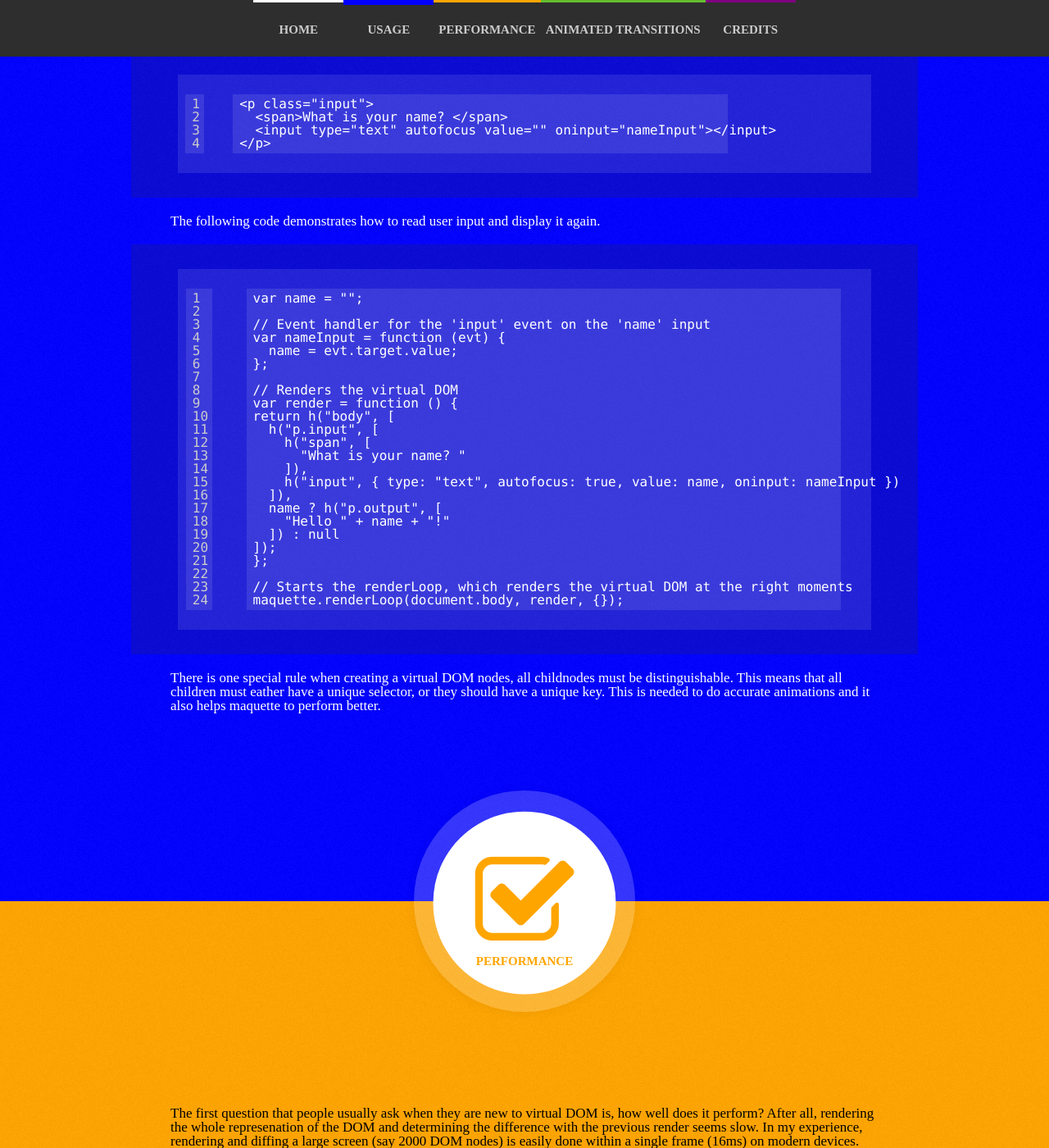
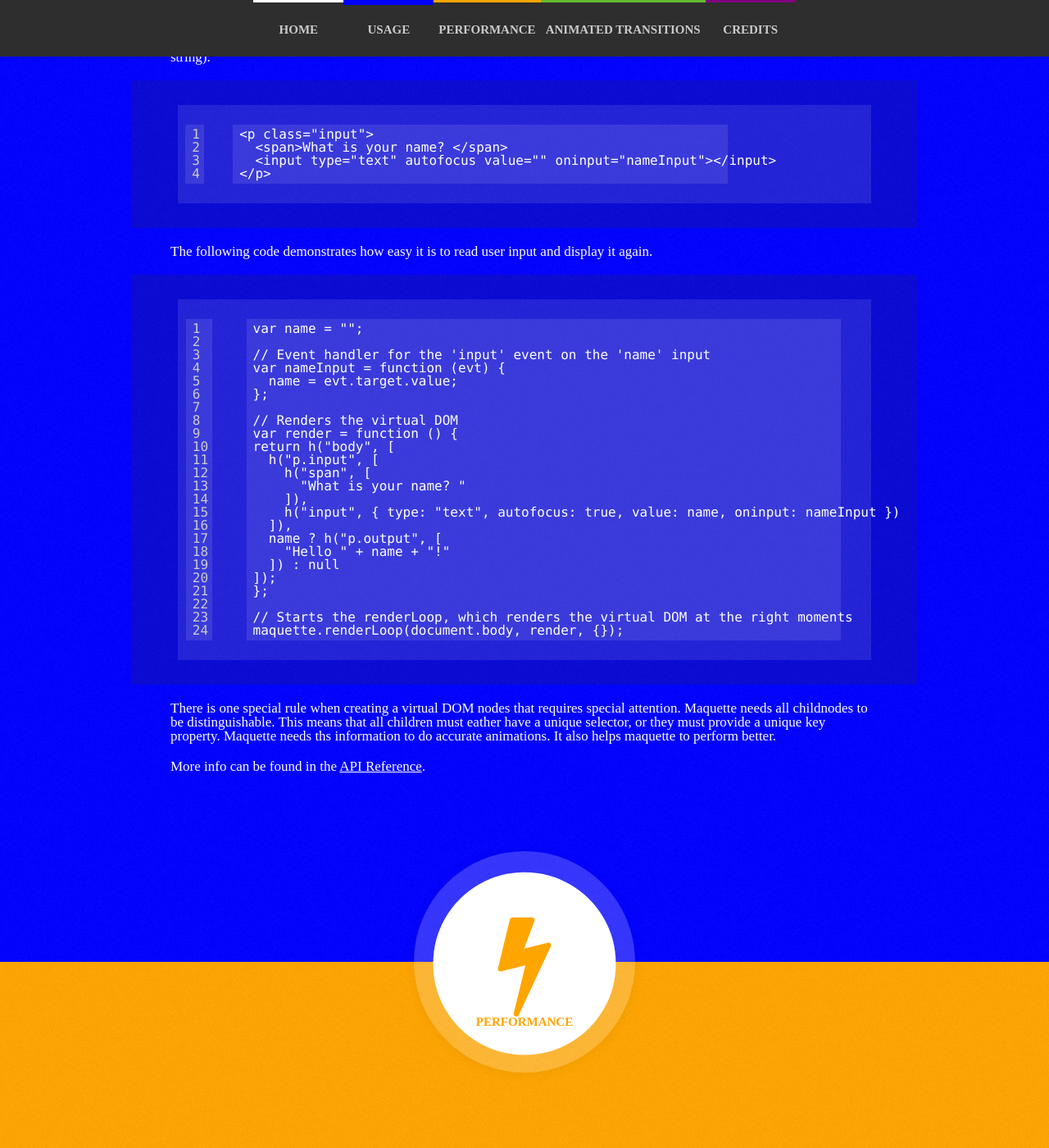
Before and after one commit to AFASSoftware/maquette, a Jekyll site: the page built from index.html, in a window 1280 px wide and 1400 px high, scrolled down 1230 px. Shown: the whole window at 82% size. Built offline with Jekyll 4.4.1, drawn with Linux system fonts in a browser that asks for light colours; nearby versions of some CDN libraries; some of the changed text lies outside the part shown.

Commit message:
more info

```diff
--- a/_includes/usage.md
+++ b/_includes/usage.md
@@ -20,7 +20,7 @@ This code renders the same DOM in the browser as the static HTML snippet below (
 {% endhighlight %}
 
 
-The following code demonstrates how to read user input and display it again.
+The following code demonstrates how easy it is to read user input and display it again.
 
 
 {% highlight text linenos=table %}
@@ -50,6 +50,8 @@ return h("body", [
 maquette.renderLoop(document.body, render, {});
 {% endhighlight %}
 
-There is one special rule when creating a virtual DOM nodes, all childnodes must be distinguishable. This means
-that all children must eather have a unique selector, or they should have a unique key.
-This is needed to do accurate animations and it also helps maquette to perform better.
+There is one special rule when creating a virtual DOM nodes that requires special attention.
+Maquette needs all childnodes to be distinguishable. This means that all children must eather have a unique selector, or they must provide a unique key property.
+Maquette needs ths information to do accurate animations. It also helps maquette to perform better.
+
+More info can be found in the <a href="https://github.com/johan-gorter/maquette/blob/master/docs/API.md">API Reference</a>.
--- a/index.html
+++ b/index.html
@@ -31,7 +31,7 @@
 	  <div class="subtlecircle sectiondivider faicon">
 	    <span class="fa-stack">
 	      <i class="fa fa-circle fa-stack-2x"></i>
-	      <i class="fa fa-check-square-o fa-stack-1x"></i>
+	      <i class="fa fa-play fa-stack-1x"></i>
 	    </span>
 	    <h5 class="icon-title">Usage</h5>
 	  </div>
@@ -45,7 +45,7 @@
 	  <div class="subtlecircle sectiondivider faicon">
 	    <span class="fa-stack">
 	      <i class="fa fa-circle fa-stack-2x"></i>
-	      <i class="fa fa-check-square-o fa-stack-1x"></i>
+	      <i class="fa fa-flash fa-stack-1x"></i>
 	    </span>
 	    <h5 class="icon-title">Performance</h5>
 	  </div>
@@ -61,7 +61,7 @@
 	  <div class="subtlecircle sectiondivider faicon">
 	    <span class="fa-stack">
 	      <i class="fa fa-circle fa-stack-2x"></i>
-	      <i class="fa fa-check-square-o fa-stack-1x"></i>
+	      <i class="fa fa-film fa-stack-1x"></i>
 	    </span>
 	    <h5 class="icon-title">Transitions</h5>
 	  </div>
@@ -77,7 +77,7 @@
 	  <div class="subtlecircle sectiondivider faicon">
 	    <span class="fa-stack">
 	      <i class="fa fa-circle fa-stack-2x"></i>
-	      <i class="fa fa-check-square-o fa-stack-1x"></i>
+	      <i class="fa fa-thumbs-up fa-stack-1x"></i>
 	    </span>
 	    <h5 class="icon-title">Credits</h5>
 	  </div>
```
Also changed, not shown: _includes/credits.md (+2 -3 lines), _includes/home.md (+1 -1 lines), _posts/2015-01-09-What-is-new-in version-1.4.md (added, +10 -0 lines), 1 other file.
